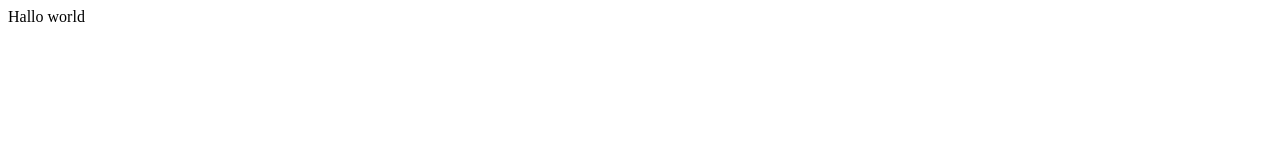
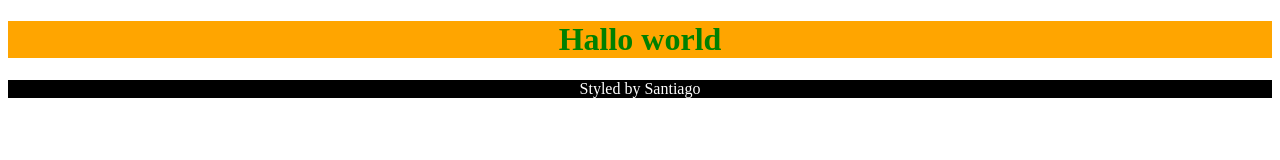
Before and after one commit to glaubernespoli/FbW39_GroupD, a website: page public/html/index.html in a window 1280 px wide. Drawn offline with Linux system fonts and the light colour scheme.

Commit message:
<p> and <h1> added to index.html

```diff
--- a/public/css/style.css
+++ b/public/css/style.css
@@ -7,4 +7,5 @@ h1 {
 p {
     background-color: black;
     color: white;
+    text-align: center;
 }
--- a/public/html/index.html
+++ b/public/html/index.html
@@ -7,6 +7,7 @@
     <link rel="stylesheet" href="../css/style.css">
 </head>
 <body>
-    Hallo world
+    <h1>Hallo world</h1>
+    <p>Styled by Santiago</p>
 </body>
 </html>
```
